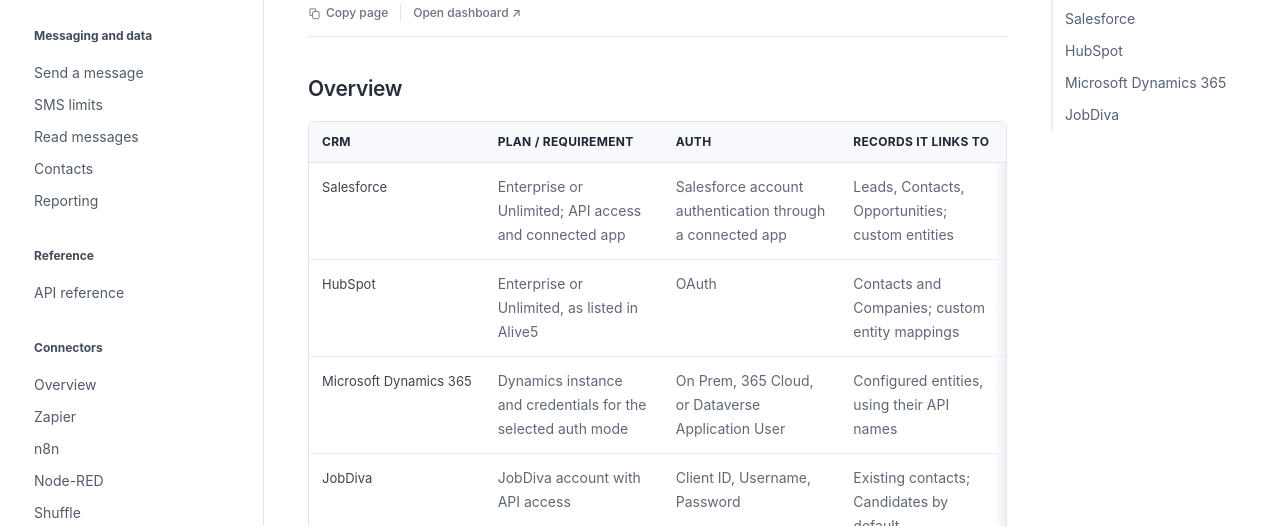
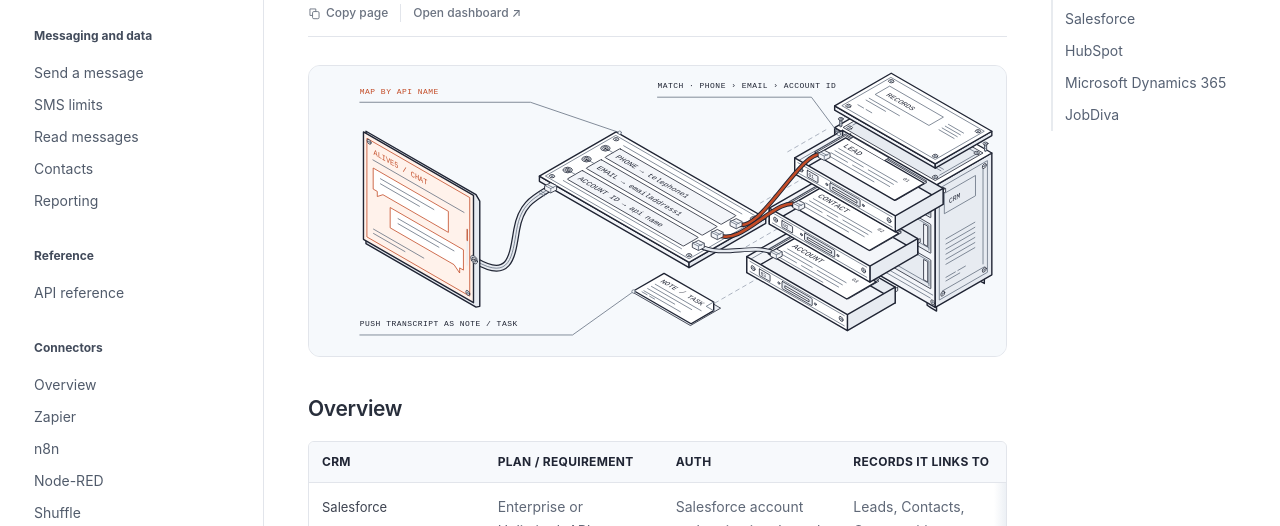
Before and after one commit to imraghavojha/alive5-docs, a plain HTML site: page integrations/crm.html in a window 1280 px wide. Shown: the part 274-800 px from the top of the page. Drawn offline with Linux system fonts and the light colour scheme.

Commit message:
Illustrate the CRM and visitor data guides

```diff
--- a/integrations/crm.html
+++ b/integrations/crm.html
@@ -25,7 +25,7 @@
         <p class="crumbs"><a href="../index.html">Home</a><span>/</span><a href="index.html">Integrations</a><span>/</span>CRM</p>
         <h1>CRM integrations</h1>
         <p class="sub">Sync conversations to Salesforce, HubSpot, Dynamics 365 and JobDiva.</p>
-        <figure class="page-art" data-art="crm"></figure>
+        <figure class="page-art"><img src="../assets/art/crm.svg" alt="Exploded view of a conversation feeding a field-mapping panel wired into Lead, Contact and Account drawers" width="960" height="400" decoding="async" /></figure>
 
         <h2 id="overview">Overview</h2>
         <table class="tbl">
```
Also changed, not shown: integrations/visitor-data.html (+1 -1 lines), assets/art/crm.svg (added), assets/art/visitor-data.svg (added).
